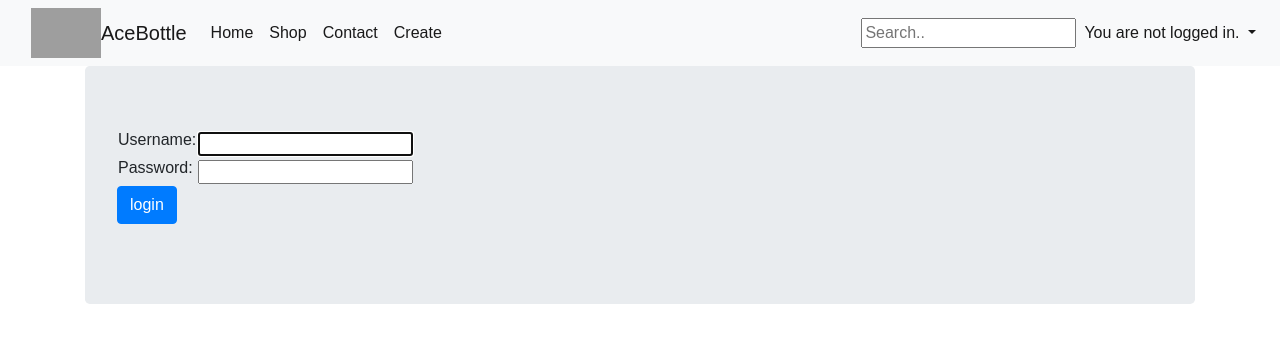
After one commit to Ariellles/mystore, a Django app: page /accounts/login/ in a window 1280 px wide. The commit adds this page. Shown: the top 343 px of the page. Run offline with Django 4.2, Linux system fonts and the light colour scheme; some libraries are stand-ins or nearby versions; grey boxes are pictures that could not be loaded.

Commit message:
Added user registration

```diff
--- a/mystore/mystore/settings.py
+++ b/mystore/mystore/settings.py
@@ -129,3 +129,6 @@ STATICFILES_DIRS = [
 ]
 
 MEDIA_ROOT = os.path.join(BASE_DIR, 'media')
+
+LOGIN_REDIRECT_URL = "/"
+LOGOUT_REDIRECT_URL = "/"
--- a/mystore/mystore/urls.py
+++ b/mystore/mystore/urls.py
@@ -14,7 +14,7 @@ Including another URLconf
     2. Add a URL to urlpatterns:  path('blog/', include('blog.urls'))
 """
 from django.contrib import admin
-from django.urls import path
+from django.urls import path, include
 from django.conf.urls.static import static
 from django.conf import settings
 from storeapp.views import ProductsListView
@@ -30,6 +30,7 @@ from storeapp.views import SuccessfulDeletion
 from storeapp.views import SuccessfulContact
 from storeapp.views import Cart
 from storeapp.views import PurchaseView
+from storeapp.views import RegisterUser
 
 urlpatterns = [
     path('admin/', admin.site.urls),
@@ -47,6 +48,9 @@ urlpatterns = [
     path('scontact', SuccessfulContact.as_view(), name='scontact'),
     path('cart', Cart.as_view(), name='cart'),
     path('products/<int:pk>/purchase', PurchaseView.as_view(), name='purchase'),
+    path('register', RegisterUser.as_view(), name='register'),
+    path('accounts/', include('django.contrib.auth.urls'))
+
 
 ]
 
--- a/mystore/storeapp/admin.py
+++ b/mystore/storeapp/admin.py
@@ -1,6 +1,7 @@
 from django.contrib import admin
-from .models import Product, Purchase
+from .models import Product, Purchase, Profile
 
 
 admin.site.register(Product)
 admin.site.register(Purchase)
+admin.site.register(Profile)
--- a/mystore/storeapp/templates/base.html
+++ b/mystore/storeapp/templates/base.html
@@ -90,15 +90,16 @@ body {
                     {% else %}Hello, {{ user.username }}!{% endif %}
                   </a>
                   <div class="dropdown-menu dropdown-menu-right">
-                    <a class="dropdown-item text-right" href="">Logout</a>
-                    <a class="dropdown-item text-right" href="">Change password</a>
+                    <a class="dropdown-item text-right" href="{% url 'logout' %}">Logout</a>
+                    <a class="dropdown-item text-right" href="{% url 'password_change' %}">Change password</a>
                   </div>
                 {% else %}
                   <a class="nav-link active dropdown-toggle" href="#" data-toggle="dropdown">
                     You are not logged in.
                   </a>
                   <div class="dropdown-menu dropdown-menu-right">
-                    <a class="dropdown-item text-right" href="">Login</a>
+                    <a class="dropdown-item text-right" href="{% url 'login' %}">Login</a>
+                    <a class="dropdown-item text-right" href="{% url 'register' %}">Register</a>
                   </div>
                 {% endif %}
             </div>
--- /dev/null
+++ b/mystore/storeapp/templates/registration/login.html
@@ -0,0 +1,29 @@
+{% extends 'base.html' %}
+{% block content %}
+    {% if form.errors %}
+        <p>Your username and password didn't match. Please try again.</p>
+    {% endif %}
+    {% if next %}
+        {% if user.is_authenticated %}
+            <p>Your account doesn't have access to this page. To proceed,
+                please login with an account that has access.</p>
+        {% else %}
+            <p>Please login to see this page.</p>
+        {% endif %}
+    {% endif %}
+    <form method="post" action="{% url 'login' %}">
+        {% csrf_token %}
+        <table>
+            <tr>
+                <td>{{ form.username.label_tag }}</td>
+                <td>{{ form.username }}</td>
+            </tr>
+            <tr>
+                <td>{{ form.password.label_tag }}</td>
+                <td>{{ form.password }}</td>
+            </tr>
+        </table>
+        <input type="submit" value="login" class="btn btn-primary"/>
+        <input type="hidden" name="next" value="{{ next }}"/>
+    </form>
+{% endblock %}
```
Also changed, not shown: mystore/storeapp/forms.py (+10 -1 lines), mystore/storeapp/models.py (+10 -0 lines), mystore/storeapp/templates/register_user.html (added, +15 -0 lines), mystore/storeapp/views.py (+7 -1 lines), mystore/storeapp/migrations/0007_profile.py (added).
